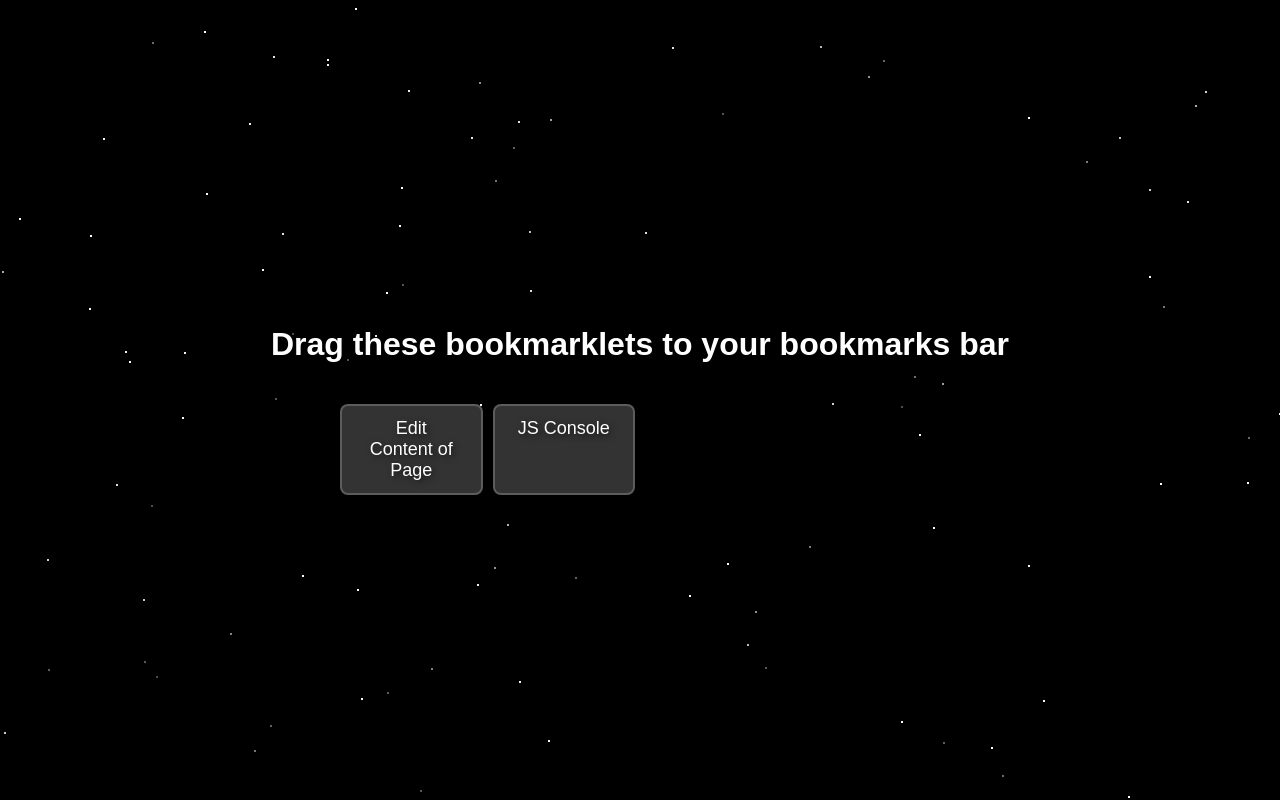
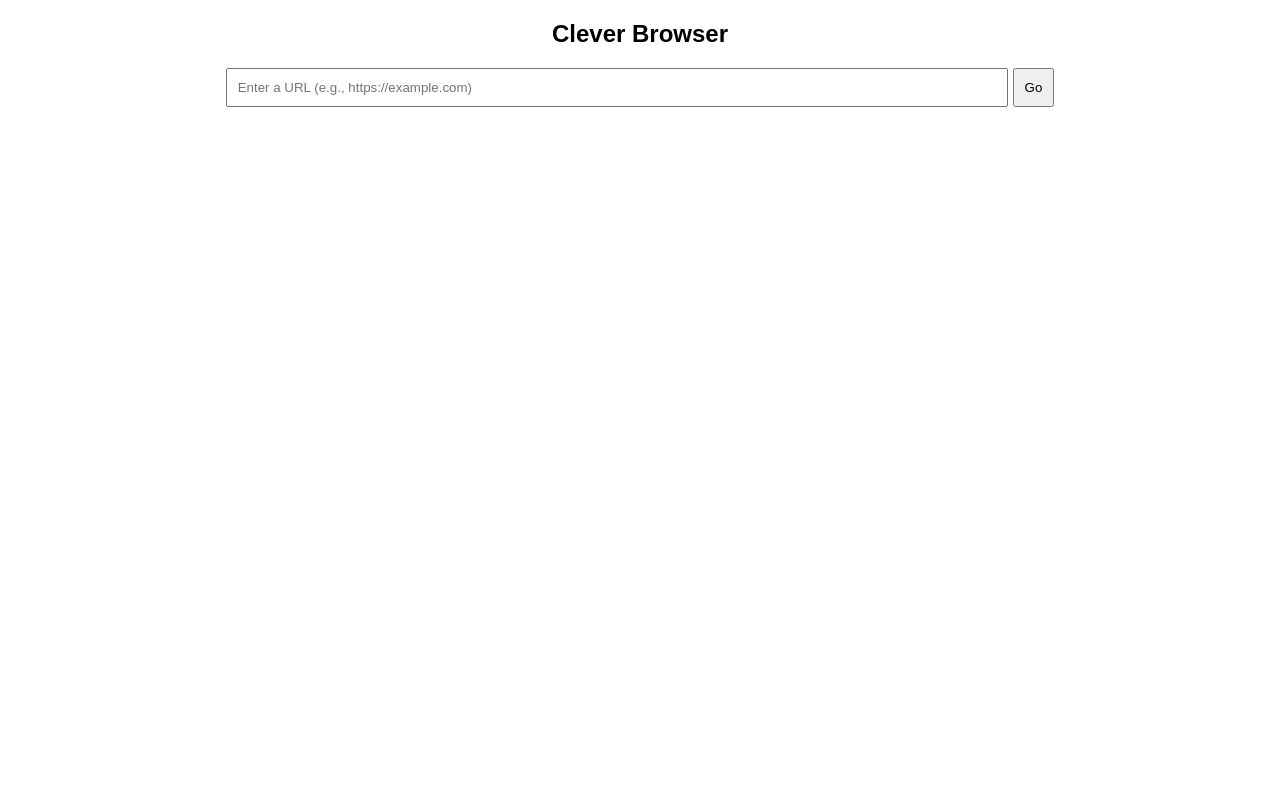
Before and after one commit to cleverman456/CLEVERMAN456.github.io, a plain HTML site: page learningtips.html in a window 1280 px wide. Drawn offline with Linux system fonts and the light colour scheme.

Commit message:
Update learningtips.html

```diff
--- a/learningtips.html
+++ b/learningtips.html
@@ -4,106 +4,27 @@
     <meta charset="UTF-8">
     <meta name="viewport" content="width=device-width, initial-scale=1.0">
     <title>Clever | Portal</title>
-    <link rel="icon" href="/images/Clever-Logo.jpg">
     <style>
-        body {
-            font-family: Arial, sans-serif;
-            margin: 0;
-            padding: 0;
-            display: flex;
-            flex-direction: column;
-            align-items: center;
-            justify-content: center;
-            height: 100vh;
-            background: black;
-            color: white;
-            overflow: hidden;
-            text-align: center;
-        }
-
-        .background {
-            position: fixed;
-            top: 0;
-            left: 0;
-            width: 100vw;
-            height: 100vh;
-            z-index: -1;
-            overflow: hidden;
-        }
-
-        .star {
-            position: absolute;
-            width: 2px;
-            height: 2px;
-            background: white;
-            opacity: 0.8;
-            animation: blink 2s infinite alternate;
-        }
-
-        @keyframes blink {
-            0% { opacity: 0.3; }
-            100% { opacity: 1; }
-        }
-
-        h1 {
-            text-shadow: 2px 2px 6px rgba(0, 0, 0, 0.8);
-        }
-
-        .button-container {
-            display: grid;
-            grid-template-columns: repeat(4, 1fr);
-            gap: 10px;
-            max-width: 600px;
-            margin-top: 20px;
-        }
-
-        a {
-            display: inline-block;
-            padding: 12px 20px;
-            font-size: 18px;
-            border: none;
-            border-radius: 8px;
-            cursor: pointer;
-            transition: 0.3s;
-            background: rgba(255, 255, 255, 0.2);
-            color: white;
-            backdrop-filter: blur(10px);
-            border: 2px solid rgba(255, 255, 255, 0.2);
-            text-shadow: 2px 2px 6px rgba(0, 0, 0, 0.6);
-            text-decoration: none;
-        }
-
-        a:hover {
-            background: rgba(255, 255, 255, 0.4);
-            transform: scale(1.1);
-        }
+        body { font-family: Arial, sans-serif; text-align: center; }
+        input { width: 60%; padding: 10px; }
+        button { padding: 10px; }
+        iframe { width: 100%; height: 80vh; border: none; }
     </style>
 </head>
 <body>
-
-    <div class="background"></div>
-
-    <h1>Drag these bookmarklets to your bookmarks bar</h1>
-
-    <div class="button-container">
-        <a href="javascript:void(function(){document.body.contentEditable=true})()" draggable="true">Edit Content of Page</a>
-        <a href="javascript:void(function(){var s=document.createElement('script');s.src='https://cdn.jsdelivr.net/npm/eruda';document.body.appendChild(s);s.onload=function(){eruda.init();};})()" draggable="true">JS Console</a>
-    </div>
+    <h2>Clever Browser</h2>
+    <input type="text" id="url" placeholder="Enter a URL (e.g., https://example.com)">
+    <button onclick="loadPage()">Go</button>
+    <iframe id="browserFrame"></iframe>
 
     <script>
-        function createStars(count) {
-            const background = document.querySelector(".background");
-            for (let i = 0; i < count; i++) {
-                let star = document.createElement("div");
-                star.classList.add("star");
-                star.style.top = `${Math.random() * 100}vh`;
-                star.style.left = `${Math.random() * 100}vw`;
-                star.style.animationDuration = `${1.5 + Math.random()}s`;
-                background.appendChild(star);
+        function loadPage() {
+            let url = document.getElementById('url').value;
+            if (!url.startsWith('http')) {
+                url = 'https://' + url;
             }
+            document.getElementById('browserFrame').src = url;
         }
-        createStars(100);
     </script>
-
 </body>
 </html>
```
